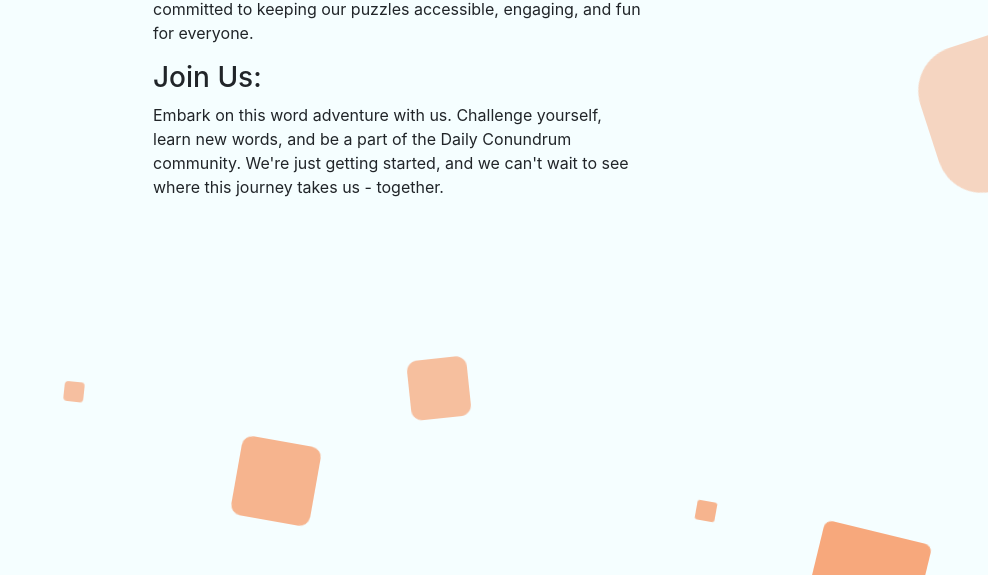
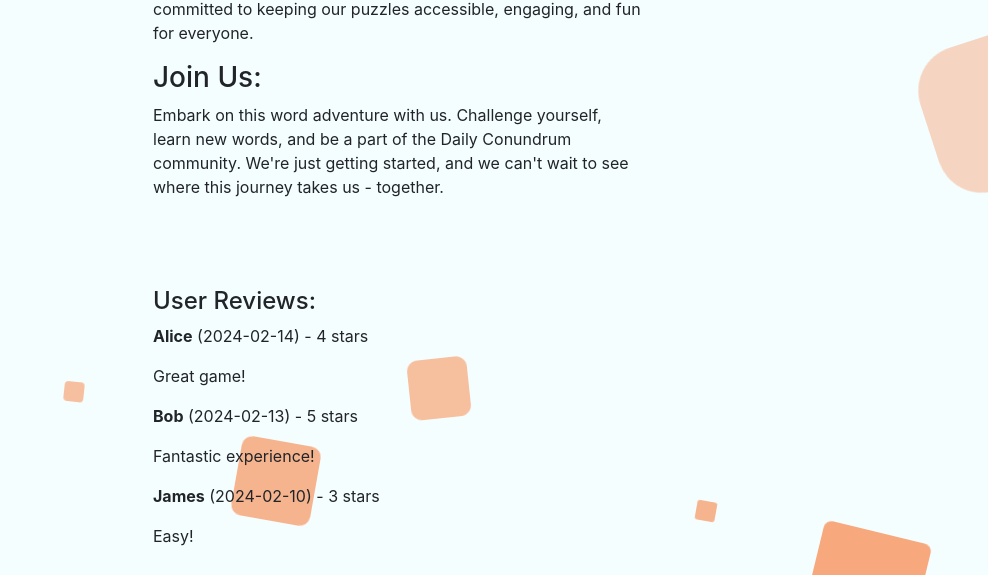
Before and after one commit to GT-XVII/DailyConundrum, a Flask app: page /about in a window 1280 px wide. Shown: the part 1189-1764 px from the top of the page, without its empty margins (292-1280 px from the left). Run offline with Flask 3, Linux system fonts and the light colour scheme.

Commit message:
Review section?

```diff
--- a/main.py
+++ b/main.py
@@ -1,4 +1,4 @@
-from flask import Flask, render_template, request, redirect, url_for, flash, session, get_flashed_messages
+from flask import Flask, jsonify, render_template, request, redirect, url_for, flash, session, get_flashed_messages
 from flask_bcrypt import Bcrypt
 import json
 
@@ -112,6 +112,12 @@ def scoreboard():
 def about():
     return render_template("about.html")
 
+@app.route('/reviews')
+def reviews():
+    with open('reviews.json') as file:
+        reviews_data = json.load(file)
+    return jsonify(reviews_data)
+
 @app.route("/contact", methods=["GET", "POST"])
 def contact():
     submission_success = False
--- /dev/null
+++ b/reviews.json
@@ -0,0 +1,5 @@
+[
+    {"name": "Alice", "date": "2024-02-14", "rating": 4, "comment": "Great game!"},
+    {"name": "Bob", "date": "2024-02-13", "rating": 5, "comment": "Fantastic experience!"},
+    {"name": "James", "date": "2024-02-10", "rating": 3, "comment": "Easy!"}
+]
--- a/static/base.js
+++ b/static/base.js
@@ -20,3 +20,22 @@ const showRules = () => {
 
     console.log('button pressed');
 }
+
+fetch('/reviews')
+  .then(response => response.json())
+  .then(data => {
+    const reviewSection = document.getElementById('review-section');
+    reviewSection.innerHTML = '';
+    data.forEach(review => {
+      reviewSection.innerHTML += `
+        <div class="review">
+          <p><strong>${review.name}</strong> (${review.date}) - ${review.rating} stars</p>
+          <p>${review.comment}</p>
+        </div>
+      `;
+    });
+  })
+  .catch(error => {
+    console.error('Error fetching reviews:', error);
+    document.getElementById('review-section').innerHTML = 'Error loading reviews.';
+  });
--- a/templates/about.html
+++ b/templates/about.html
@@ -45,6 +45,14 @@
 
     <h3>Join Us:</h3>
     <p>Embark on this word adventure with us. Challenge yourself, learn new words, and be a part of the Daily Conundrum community. We're just getting started, and we can't wait to see where this journey takes us - together.</p>
+    <br>
+    <br>
+    <br>
+
+    <h4>User Reviews:</h4>
+    <div id="review-section" class="review-container">
+    </div>
+
 </div>
 </div>
 {% endblock %}
```
